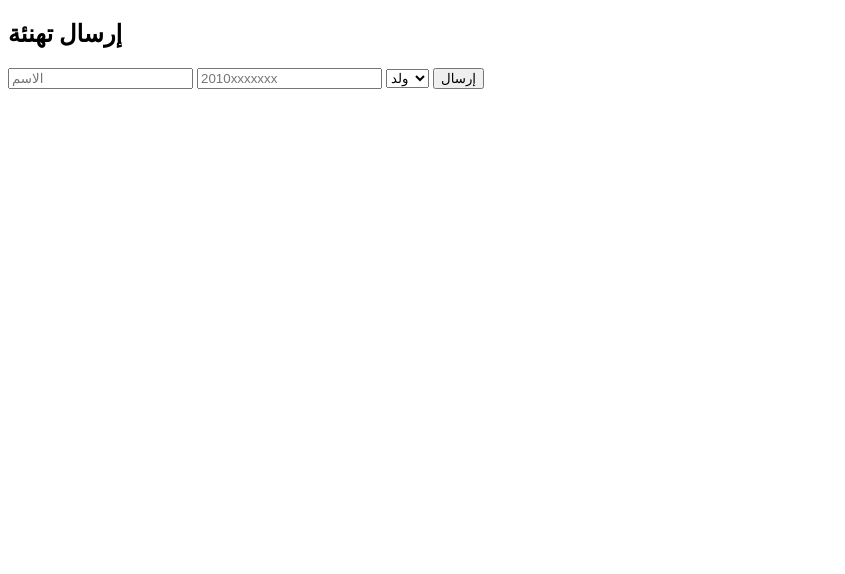
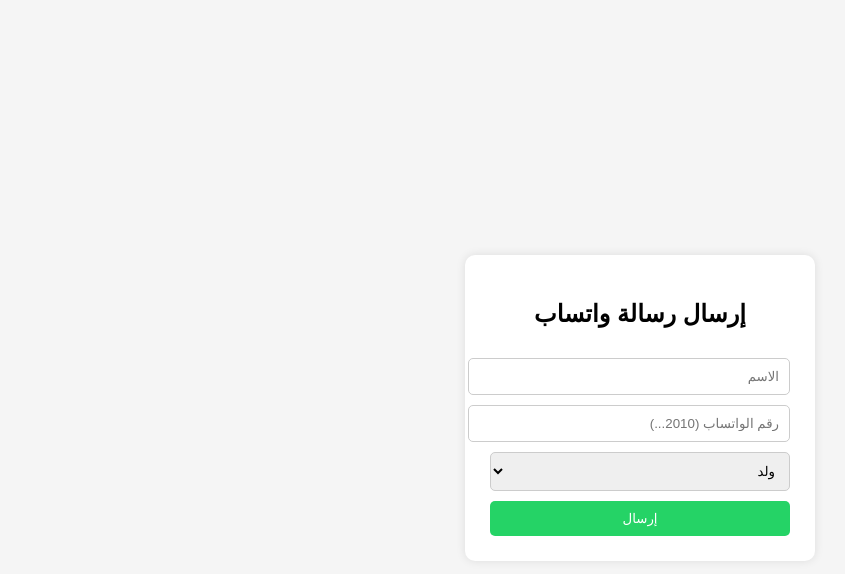
Before and after one commit to johnlatif2026/whatsapp, a website: page index.html in a window 1280 px wide. Shown: the whole page, without its empty margins (0-845 px from the left). Drawn offline with Linux system fonts and the light colour scheme.

Commit message:
Update index.html

```diff
--- a/index.html
+++ b/index.html
@@ -2,35 +2,87 @@
 <html lang="ar">
 <head>
     <meta charset="UTF-8">
-<title>إرسال واتساب</title>
+    <title>إرسال رسالة واتساب</title>
+    <style>
+        body {
+            font-family: Arial;
+            background: #f5f5f5;
+            display: flex;
+            justify-content: center;
+            align-items: center;
+            height: 100vh;
+            direction: rtl;
+        }
+
+        .container {
+            background: #fff;
+            padding: 25px;
+            border-radius: 10px;
+            width: 300px;
+            box-shadow: 0 0 10px rgba(0,0,0,0.1);
+        }
+
+        h2 {
+            text-align: center;
+        }
+
+        input, select, button {
+            width: 100%;
+            padding: 10px;
+            margin-top: 10px;
+            border-radius: 5px;
+            border: 1px solid #ccc;
+        }
+
+        button {
+            background: #25D366;
+            color: white;
+            border: none;
+            cursor: pointer;
+        }
+
+        button:hover {
+            background: #1ebe5d;
+        }
+    </style>
 </head>
 <body>
 
-<h2>إرسال تهنئة</h2>
+<div class="container">
+    <h2>إرسال رسالة واتساب</h2>
 
-<input id="name" placeholder="الاسم">
-<input id="phone" placeholder="2010xxxxxxx">
+    <input type="text" id="name" placeholder="الاسم">
+    <input type="text" id="phone" placeholder="رقم الواتساب (2010...)">
 
     <select id="gender">
         <option value="male">ولد</option>
         <option value="female">بنت</option>
     </select>
 
-<button onclick="send()">إرسال</button>
+    <button onclick="sendMessage()">إرسال</button>
+</div>
 
 <script>
-async function send(){
-  const name = document.getElementById('name').value;
-  const phone = document.getElementById('phone').value;
-  const gender = document.getElementById('gender').value;
+    async function sendMessage() {
+        const name = document.getElementById("name").value;
+        const phone = document.getElementById("phone").value;
+        const gender = document.getElementById("gender").value;
 
-  await fetch('/api/send',{
-    method:'POST',
-    headers:{'Content-Type':'application/json'},
-    body: JSON.stringify({name, phone, gender})
+        const response = await fetch('/api/send', {
+            method: 'POST',
+            headers: {
+                'Content-Type': 'application/json'
+            },
+            body: JSON.stringify({ name, phone, gender })
         });
 
-  alert('تم الإرسال');
+        const data = await response.json();
+
+        if (data.url) {
+            window.open(data.url, '_blank');
+        } else {
+            alert("حدث خطأ");
+        }
     }
 </script>
 
```
Lines whose indentation alone changed are shown as unchanged.
